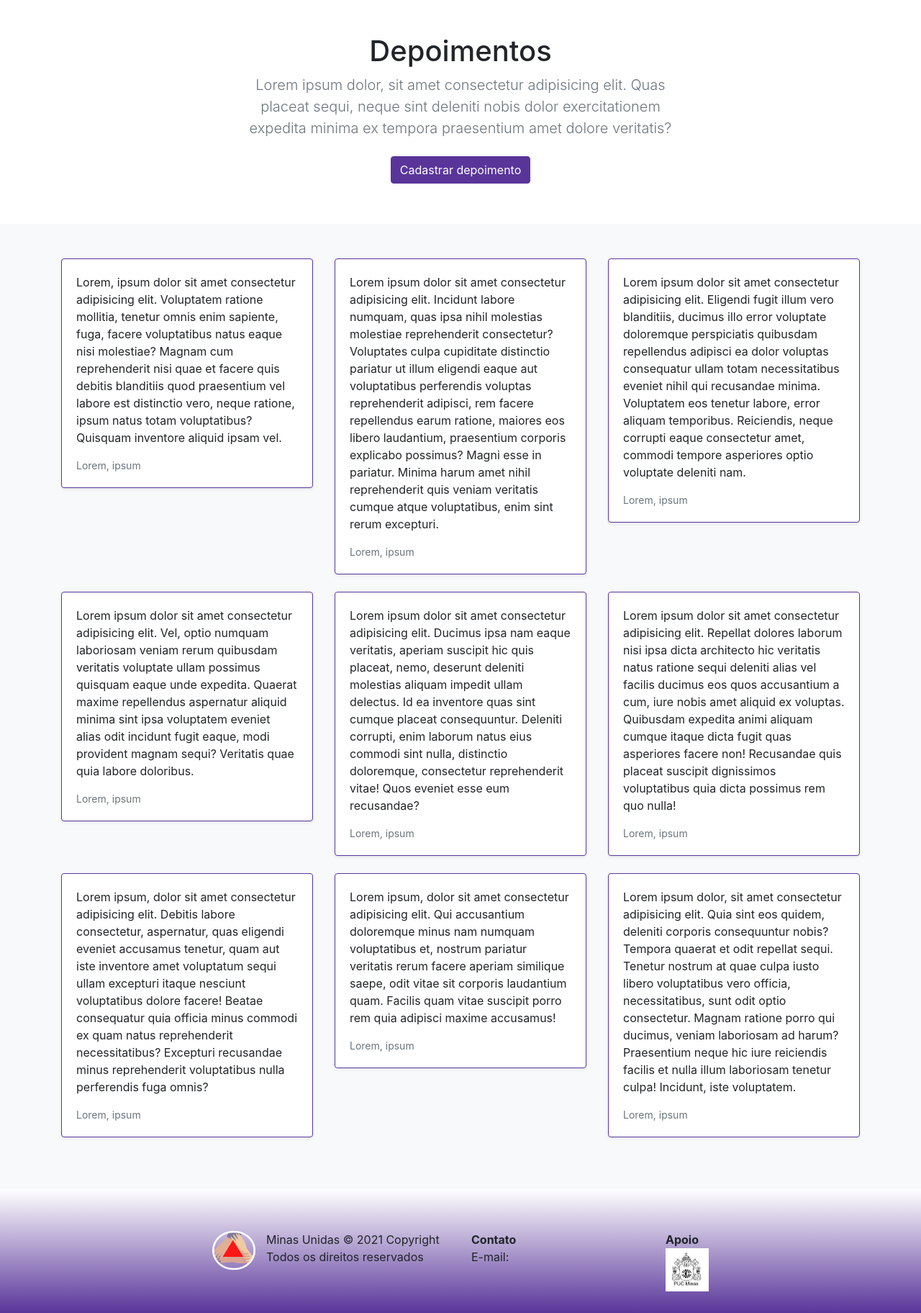
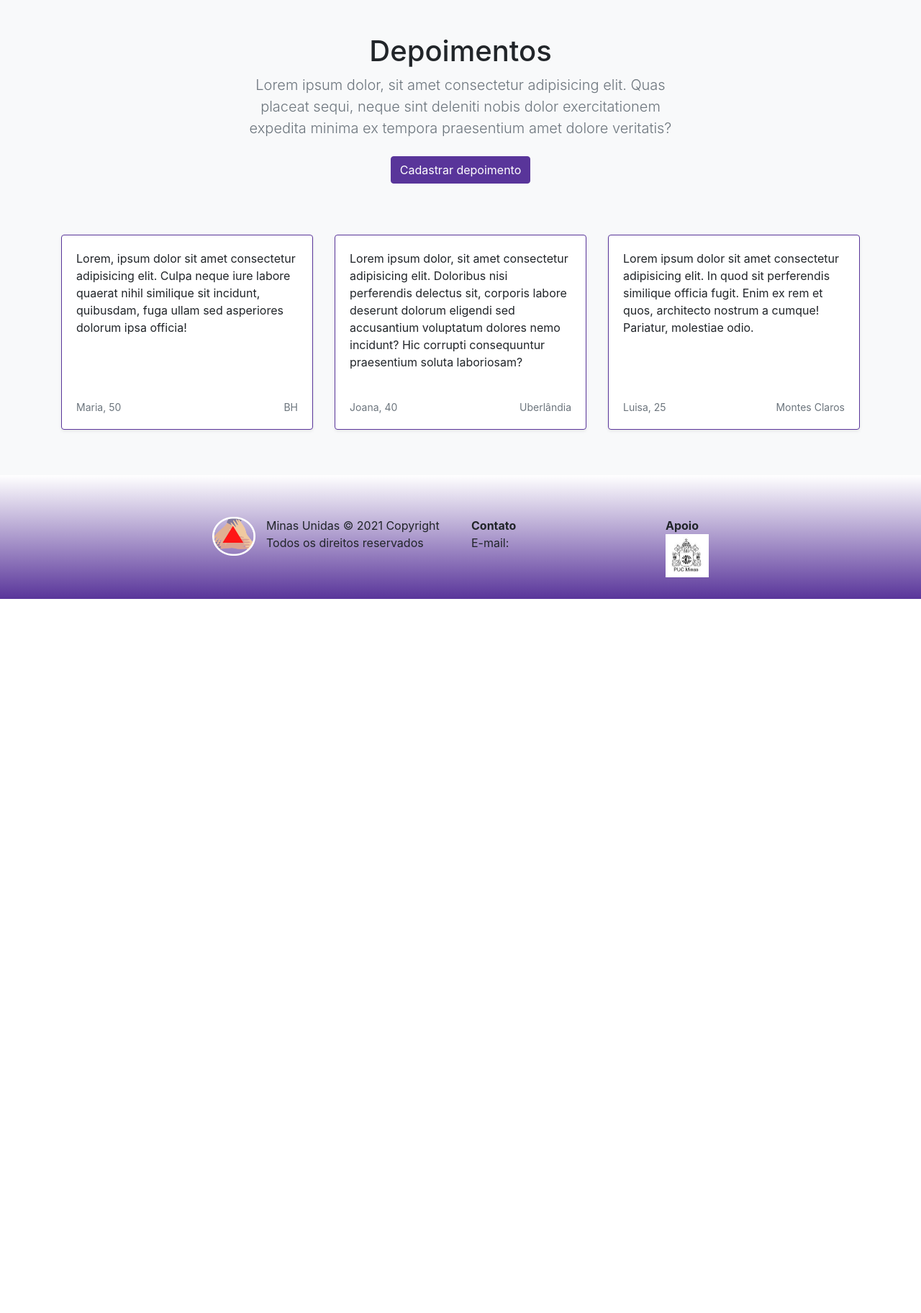
Before and after one commit to ICEI-PUC-Minas-PMV-SI/pmv-si-2021-2-e1-proj-web-t1-violencia-mulher, a PHP site: page /depoimentos.html in a window 1280 px wide. Shown: the part 136-1960 px from the top of the page at 72% size. After the commit the page ends 968 px from the top, so only its background shows below. Run offline with PHP 8.4, Linux system fonts and the light colour scheme; some libraries are stand-ins or nearby versions.

Commit message:
Cadastro de depoimentos #31

```diff
--- a/src/css/style.css
+++ b/src/css/style.css
@@ -94,6 +94,13 @@ p.titulo-pagina {
 /* cards */
 .card {
     border-color: #59359A !important;
+    min-height: 200px;
+    min-width: 200px;
+}
+
+.card-btn {
+    display: flex;
+    flex-direction: column;
 }
 
 .bg-purple {
@@ -136,7 +143,6 @@ p.title-page {
     padding-top: 48px;
     padding-bottom: 48px;
     margin-bottom: 0;
-    background-color: #fff;
 }
 
 .jumbotron-testimonials p:last-child {
--- a/src/depoimentos.html
+++ b/src/depoimentos.html
@@ -10,16 +10,21 @@
     <meta http-equiv="X-UA-Compatible" content="IE=edge">
     <meta name="viewport" content="width=device-width, initial-scale=1.0">
     <meta name="description" content="Apoio a vitimas de violencia domestica em MG">
-        <meta name="keywords" content="MG, Minas Gerais, mulher, violencia domestica, violencia contra mulher, denuncia, apoio, depoimentos">
+    <meta name="keywords"
+        content="MG, Minas Gerais, mulher, violencia domestica, violencia contra mulher, denuncia, apoio, depoimentos">
 
     <!-- CSS Bootstrap -->
-        <link rel="stylesheet" href="https://cdn.jsdelivr.net/npm/bootstrap@4.6.1/dist/css/bootstrap.min.css" integrity="sha384-zCbKRCUGaJDkqS1kPbPd7TveP5iyJE0EjAuZQTgFLD2ylzuqKfdKlfG/eSrtxUkn" crossorigin="anonymous">
+    <link rel="stylesheet" href="https://cdn.jsdelivr.net/npm/bootstrap@4.6.1/dist/css/bootstrap.min.css"
+        integrity="sha384-zCbKRCUGaJDkqS1kPbPd7TveP5iyJE0EjAuZQTgFLD2ylzuqKfdKlfG/eSrtxUkn" crossorigin="anonymous">
 
     <!-- CSS da página -->
     <link rel="stylesheet" href="css/style.css">
 
     <!-- CSS Ícone lupa -->
     <script src="https://kit.fontawesome.com/16bd7ee685.js" crossorigin="anonymous"></script>
+
+    <!-- Script Depoimentos -->
+    <script src="js/depoimentos.js"></script>
 
 </head>
 
@@ -63,118 +68,45 @@
     <main>
 
         <!-- Jumbotron -->
-            <section class="jumbotron-testimonials text-center">
+        <section class="jumbotron-testimonials bg-light text-center">
             <div class="container">
                 <h1>Depoimentos</h1>
-                    <p class="lead text-muted">Lorem ipsum dolor, sit amet consectetur adipisicing elit. Quas placeat sequi, neque sint deleniti nobis dolor exercitationem expedita minima ex tempora praesentium amet dolore veritatis?</p>
+                <p class="lead text-muted">Lorem ipsum dolor, sit amet consectetur adipisicing elit. Quas placeat sequi,
+                    neque sint deleniti nobis dolor exercitationem expedita minima ex tempora praesentium amet dolore
+                    veritatis?</p>
                 <p><a href="depoimentos-cadastro.html" class="btn btn-purple my-2">Cadastrar depoimento</a></p>
             </div>
         </section>
 
         <!-- Depoimentos -->
-            <div class="testimonials py-5 bg-light">
+        <div class="pb-5 bg-light">
             <div class="container">
 
-                    <div class="row">
+                <div id="grid-depoimentos" class="row">
 
-                        <div class="col-md-4">
-                            <div class="card mb-4 shadow-sm">
-                                <div class="card-body">
-                                    <p class="card-text">Lorem, ipsum dolor sit amet consectetur adipisicing elit. Voluptatem ratione mollitia, tenetur omnis enim sapiente, fuga, facere voluptatibus natus eaque nisi molestiae? Magnam cum reprehenderit nisi quae et facere quis debitis blanditiis quod praesentium vel labore est distinctio vero, neque ratione, ipsum natus totam voluptatibus? Quisquam inventore aliquid ipsam vel.</p>
-                                    <div class="d-flex justify-content-between align-items-center">
-                                        <small class="text-muted">Lorem, ipsum</small>
+                    <!-- Script Depoimentos -->
+                    <script>
+
+                        var depoimentos = '';
+
+                        // popula o grid de depoimentos com os registros do banco de dados
+                        for (let i = 0; i < db.data.length; i++) {
+                            depoimentos += `<div class="col-md-4 internal-grid-col">
+                                                    <div class="card mb-4 shadow-sm h-100">
+                                                        <div class="card-body d-flex flex-column">
+                                                            <p class="card-text">${db.data[i].texto}</p>
+                                                            <div class="d-flex justify-content-between align-items-center mt-auto">
+                                                                <small class="text-muted">${db.data[i].nome}, ${db.data[i].idade}</small>
+                                                                <small class="text-muted">${db.data[i].cidade}</small>
                                                             </div>
                                                         </div>
                                                     </div>
-                        </div>
+                                                </div>`;
+                        }
 
-                        <div class="col-md-4">
-                            <div class="card mb-4 shadow-sm">
-                                <div class="card-body">
-                                    <p class="card-text">Lorem ipsum dolor sit amet consectetur adipisicing elit. Incidunt labore numquam, quas ipsa nihil molestias molestiae reprehenderit consectetur? Voluptates culpa cupiditate distinctio pariatur ut illum eligendi eaque aut voluptatibus perferendis voluptas reprehenderit adipisci, rem facere repellendus earum ratione, maiores eos libero laudantium, praesentium corporis explicabo possimus? Magni esse in pariatur. Minima harum amet nihil reprehenderit quis veniam veritatis cumque atque voluptatibus, enim sint rerum excepturi.</p>
-                                    <div class="d-flex justify-content-between align-items-center">
-                                        <small class="text-muted">Lorem, ipsum</small>
-                                    </div>
-                                </div>
-                            </div>
-                        </div>
+                        document.getElementById('grid-depoimentos').innerHTML = depoimentos;
 
-                        <div class="col-md-4">
-                            <div class="card mb-4 shadow-sm">
-                                <div class="card-body">
-                                    <p class="card-text">Lorem ipsum dolor sit amet consectetur adipisicing elit. Eligendi fugit illum vero blanditiis, ducimus illo error voluptate doloremque perspiciatis quibusdam repellendus adipisci ea dolor voluptas consequatur ullam totam necessitatibus eveniet nihil qui recusandae minima. Voluptatem eos tenetur labore, error aliquam temporibus. Reiciendis, neque corrupti eaque consectetur amet, commodi tempore asperiores optio voluptate deleniti nam.</p>
-                                    <div class="d-flex justify-content-between align-items-center">
-                                        <small class="text-muted">Lorem, ipsum</small>
-                                    </div>
-                                </div>
-                            </div>
-                       </div>
-
-                        <div class="col-md-4">
-                            <div class="card mb-4 shadow-sm">
-                                <div class="card-body">
-                                    <p class="card-text">Lorem ipsum dolor sit amet consectetur adipisicing elit. Vel, optio numquam laboriosam veniam rerum quibusdam veritatis voluptate ullam possimus quisquam eaque unde expedita. Quaerat maxime repellendus aspernatur aliquid minima sint ipsa voluptatem eveniet alias odit incidunt fugit eaque, modi provident magnam sequi? Veritatis quae quia labore doloribus.</p>
-                                    <div class="d-flex justify-content-between align-items-center">
-                                        <small class="text-muted">Lorem, ipsum</small>
-                                    </div>
-                                </div>
-                            </div>
-                        </div>
-
-                        <div class="col-md-4">
-                            <div class="card mb-4 shadow-sm">
-                                <div class="card-body">
-                                    <p class="card-text">Lorem ipsum dolor sit amet consectetur adipisicing elit. Ducimus ipsa nam eaque veritatis, aperiam suscipit hic quis placeat, nemo, deserunt deleniti molestias aliquam impedit ullam delectus. Id ea inventore quas sint cumque placeat consequuntur. Deleniti corrupti, enim laborum natus eius commodi sint nulla, distinctio doloremque, consectetur reprehenderit vitae! Quos eveniet esse eum recusandae?</p>
-                                    <div class="d-flex justify-content-between align-items-center">
-                                        <small class="text-muted">Lorem, ipsum</small>
-                                    </div>
-                                </div>
-                            </div>
-                        </div>
-
-                        <div class="col-md-4">
-                            <div class="card mb-4 shadow-sm">
-                                <div class="card-body">
-                                    <p class="card-text">Lorem ipsum dolor sit amet consectetur adipisicing elit. Repellat dolores laborum nisi ipsa dicta architecto hic veritatis natus ratione sequi deleniti alias vel facilis ducimus eos quos accusantium a cum, iure nobis amet aliquid ex voluptas. Quibusdam expedita animi aliquam cumque itaque dicta fugit quas asperiores facere non! Recusandae quis placeat suscipit dignissimos voluptatibus quia dicta possimus rem quo nulla!</p>
-                                    <div class="d-flex justify-content-between align-items-center">
-                                        <small class="text-muted">Lorem, ipsum</small>
-                                    </div>
-                                </div>
-                            </div>
-                        </div>
-
-                        <div class="col-md-4">
-                            <div class="card mb-4 shadow-sm">
-                                <div class="card-body">
-                                    <p class="card-text">Lorem ipsum, dolor sit amet consectetur adipisicing elit. Debitis labore consectetur, aspernatur, quas eligendi eveniet accusamus tenetur, quam aut iste inventore amet voluptatum sequi ullam excepturi itaque nesciunt voluptatibus dolore facere! Beatae consequatur quia officia minus commodi ex quam natus reprehenderit necessitatibus? Excepturi recusandae minus reprehenderit voluptatibus nulla perferendis fuga omnis?</p>
-                                    <div class="d-flex justify-content-between align-items-center">
-                                        <small class="text-muted">Lorem, ipsum</small>
-                                    </div>
-                                </div>
-                            </div>
-                        </div>
-
-                        <div class="col-md-4">
-                            <div class="card mb-4 shadow-sm">
-                                <div class="card-body">
-                                    <p class="card-text">Lorem ipsum, dolor sit amet consectetur adipisicing elit. Qui accusantium doloremque minus nam numquam voluptatibus et, nostrum pariatur veritatis rerum facere aperiam similique saepe, odit vitae sit corporis laudantium quam. Facilis quam vitae suscipit porro rem quia adipisci maxime accusamus!</p>
-                                    <div class="d-flex justify-content-between align-items-center">
-                                        <small class="text-muted">Lorem, ipsum</small>
-                                    </div>
-                                </div>
-                            </div>
-                        </div>
-
-                        <div class="col-md-4">
-                            <div class="card mb-4 shadow-sm">
-                                <div class="card-body">
-                                    <p class="card-text">Lorem ipsum dolor, sit amet consectetur adipisicing elit. Quia sint eos quidem, deleniti corporis consequuntur nobis? Tempora quaerat et odit repellat sequi. Tenetur nostrum at quae culpa iusto libero voluptatibus vero officia, necessitatibus, sunt odit optio consectetur. Magnam ratione porro qui ducimus, veniam laboriosam ad harum? Praesentium neque hic iure reiciendis facilis et nulla illum laboriosam tenetur culpa! Incidunt, iste voluptatem.</p>
-                                    <div class="d-flex justify-content-between align-items-center">
-                                        <small class="text-muted">Lorem, ipsum</small>
-                                    </div>
-                                </div>
-                            </div>
-                        </div>
+                    </script>
 
                 </div>
             </div>
@@ -204,7 +136,8 @@
 
                 <div class="col-left"></br></br>
                     <b>Apoio</b></br>
-                        <a href="https://www.pucminas.br/vestibular/Paginas/default.aspx?utm_source=google&utm_medium=search&utm_campaign=vestibular-22&gclid=EAIaIQobChMI6LjkzqbZ8wIVhg-RCh2F8gu1EAAYASAAEgL5avD_BwE">
+                    <a
+                        href="https://www.pucminas.br/vestibular/Paginas/default.aspx?utm_source=google&utm_medium=search&utm_campaign=vestibular-22&gclid=EAIaIQobChMI6LjkzqbZ8wIVhg-RCh2F8gu1EAAYASAAEgL5avD_BwE">
                         <img src="imgs/logo-puc.jpeg" width="60" height="60" alt="Logo PUC Minas">
                     </a>
                 </div>
@@ -214,8 +147,12 @@
     </footer>
 
     <!-- Script JS Bootstrap -->
-        <script src="https://cdn.jsdelivr.net/npm/jquery@3.5.1/dist/jquery.slim.min.js" integrity="sha384-DfXdz2htPH0lsSSs5nCTpuj/zy4C+OGpamoFVy38MVBnE+IbbVYUew+OrCXaRkfj" crossorigin="anonymous"></script>
-        <script src="https://cdn.jsdelivr.net/npm/bootstrap@4.6.1/dist/js/bootstrap.bundle.min.js" integrity="sha384-fQybjgWLrvvRgtW6bFlB7jaZrFsaBXjsOMm/tB9LTS58ONXgqbR9W8oWht/amnpF" crossorigin="anonymous"></script>
+    <script src="https://cdn.jsdelivr.net/npm/jquery@3.5.1/dist/jquery.slim.min.js"
+        integrity="sha384-DfXdz2htPH0lsSSs5nCTpuj/zy4C+OGpamoFVy38MVBnE+IbbVYUew+OrCXaRkfj"
+        crossorigin="anonymous"></script>
+    <script src="https://cdn.jsdelivr.net/npm/bootstrap@4.6.1/dist/js/bootstrap.bundle.min.js"
+        integrity="sha384-fQybjgWLrvvRgtW6bFlB7jaZrFsaBXjsOMm/tB9LTS58ONXgqbR9W8oWht/amnpF"
+        crossorigin="anonymous"></script>
 
 </body>
 
```
Also changed, not shown: src/depoimentos-cadastro.html (+65 -19 lines), src/index.html (+27 -82 lines), src/js/depoimentos.js (added, +29 -0 lines). Lines whose indentation alone changed are shown as unchanged.
